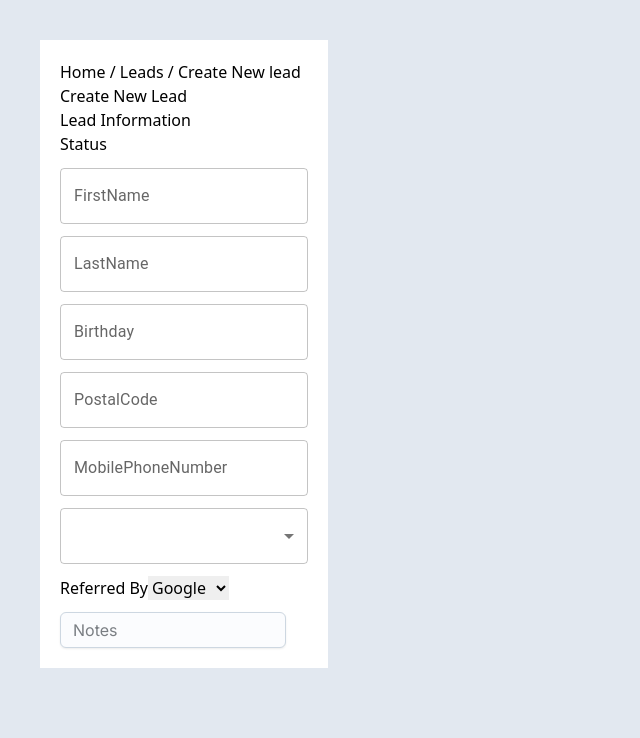
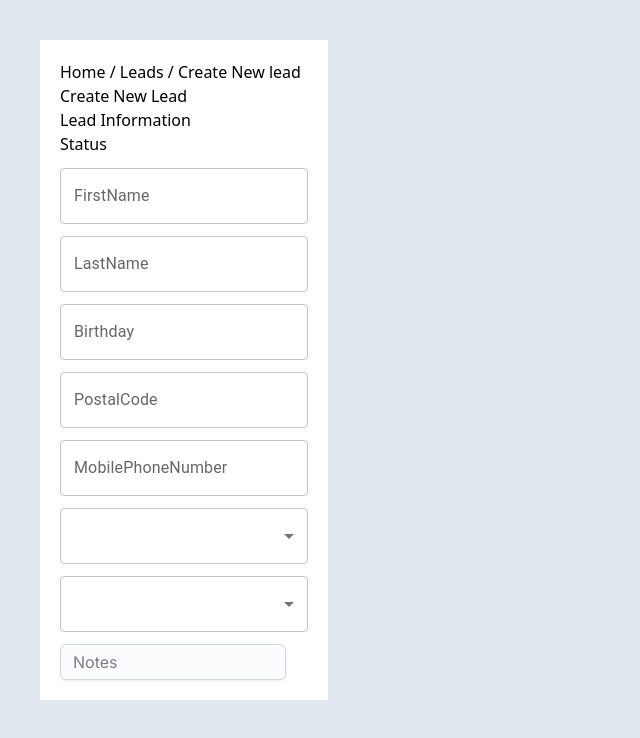
Before and after one commit to ToroDDT/Customer-Management-System-Gym, a Next.js app in the folder management_app/: page /members in a window 1280 px wide. Shown: the top 738 px of the page, without its empty margins (0-640 px from the left). Built offline with nearby package versions, Linux system fonts and the light colour scheme.

Commit message:
Add select options

```diff
--- a/management_app/app/members/lead_create.tsx
+++ b/management_app/app/members/lead_create.tsx
@@ -52,12 +52,12 @@ function LeadsForm() {
             </Select>
           </div>
           <div>
-            <label htmlFor="Referred-by">Referred By</label>
-            <select name="Referred-by" id="Referred-by">
-              <option value="Google">Google</option>
-              <option value="Friend"> Friend</option>
-              <option value="Website">Website</option>
-            </select>
+            <Select sx={{ width: 248 }}>
+              <option value="Website"> Website</option>
+              <option value="Forum">Athletic Peformance</option>
+              <option value="Friends"> Health Reasons</option>
+              <option value="Other">Other</option>
+            </Select>
           </div>
           <div className="flex gap-x-11">
             <Textarea name="Outlined" placeholder="Notes" variant="outlined" />
```
